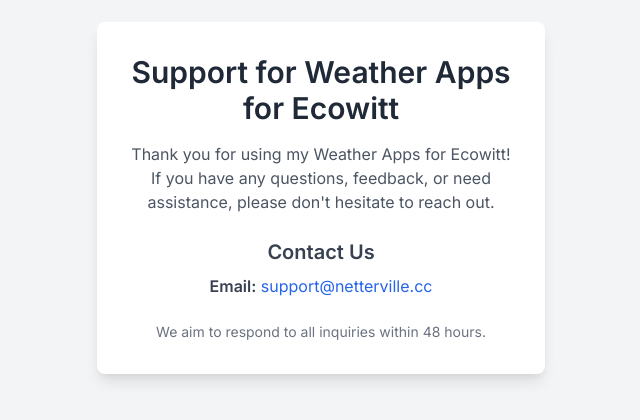
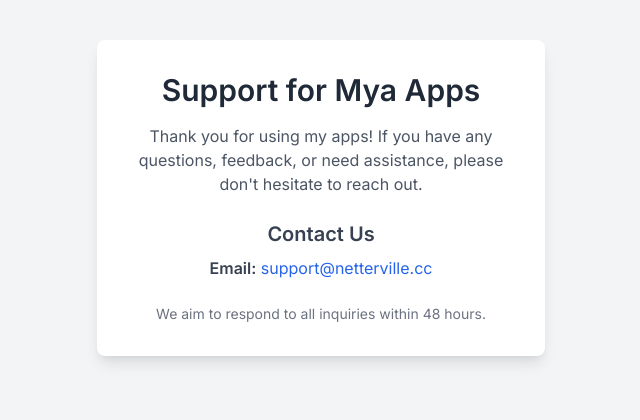
Before and after one commit to cnetterville/pws-mac-menubar, a plain HTML site: page index.html in a window 1280 px wide. Shown: the part 202-622 px from the top of the page, without its empty margins (319-959 px from the left). Drawn offline with nearby package versions, Linux system fonts and the light colour scheme.

Commit message:
Update index.html

```diff
--- a/index.html
+++ b/index.html
@@ -14,9 +14,9 @@
 </head>
 <body class="bg-gray-100 min-h-screen flex items-center justify-center p-4">
     <div class="bg-white p-8 rounded-lg shadow-lg max-w-md w-full text-center">
-        <h1 class="text-3xl font-bold text-gray-800 mb-4">Support for Weather Apps for Ecowitt</h1>
+        <h1 class="text-3xl font-bold text-gray-800 mb-4">Support for Mya Apps</h1>
         <p class="text-gray-600 mb-6">
-            Thank you for using my Weather Apps for Ecowitt! If you have any questions, feedback, or need assistance, please don't hesitate to reach out.
+            Thank you for using my apps! If you have any questions, feedback, or need assistance, please don't hesitate to reach out.
         </p>
 
         <div class="mb-6">
```
